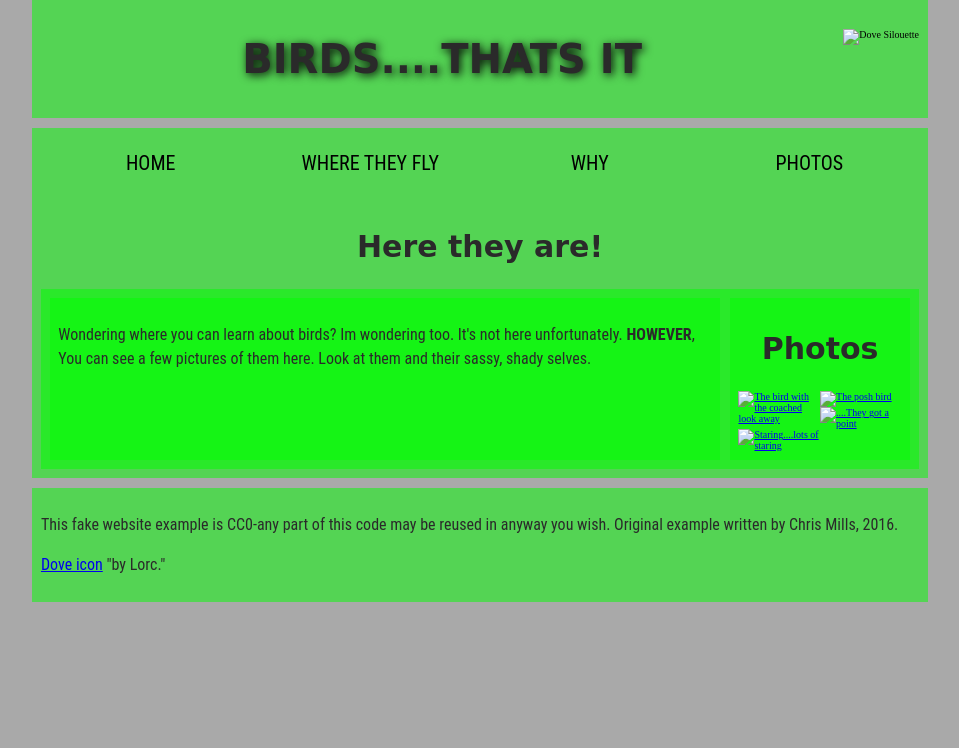
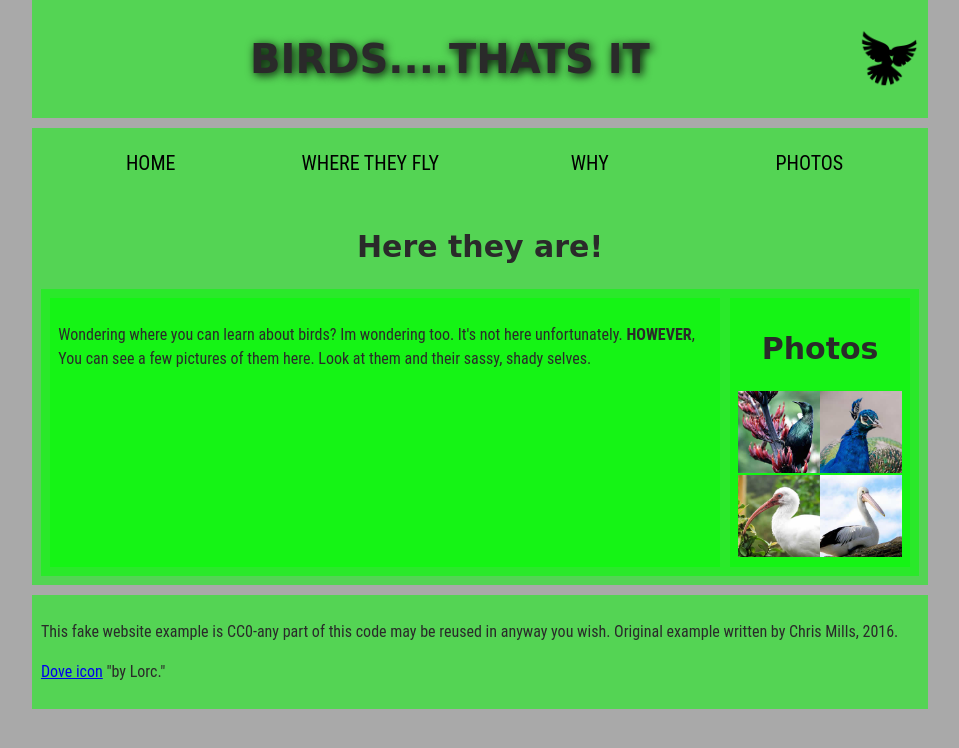
Before and after one commit to WillBridge0789/willb-demo-site, a plain HTML site: page index.html in a window 1280 px wide. Shown: the whole page, without its empty margins (160-1119 px from the left). Drawn offline with Linux system fonts and the light colour scheme.

Commit message:
Final commit

```diff
--- a/index.html
+++ b/index.html
@@ -10,7 +10,7 @@
 <body>
     <header>
         <h1>Birds....Thats it</h1>
-        <img src="dove.png" alt="Dove Silouette">
+        <img src="img/dove.png" alt="Dove Silouette">
     </header>
     <nav>
         <ul>
@@ -37,16 +37,16 @@
             <aside>
                 <h2>Photos</h2>
                 <a href="favorite-1.jpg">
-                    <img src="favorite-1_th.jpg" alt="The bird with the coached look away">
+                    <img src="img/favorite-1_th.jpg" alt="The bird with the coached look away">
                 </a>
                 <a href="favorite-2.jpg">
-                    <img src="favorite-2_th.jpg" alt="The posh bird">
+                    <img src="img/favorite-2_th.jpg" alt="The posh bird">
                 </a>
                 <a href="favorite-3.jpg">
-                    <img src="favorite-3_th.jpg" alt="....They got a point">
+                    <img src="img/favorite-3_th.jpg" alt="....They got a point">
                 </a>
                 <a href="favorite-4.jpg">
-                    <img src="favorite-4_th.jpg" alt="Staring....lots of staring">
+                    <img src="img/favorite-4_th.jpg" alt="Staring....lots of staring">
                 </a>
             </aside>
         </main>
```
